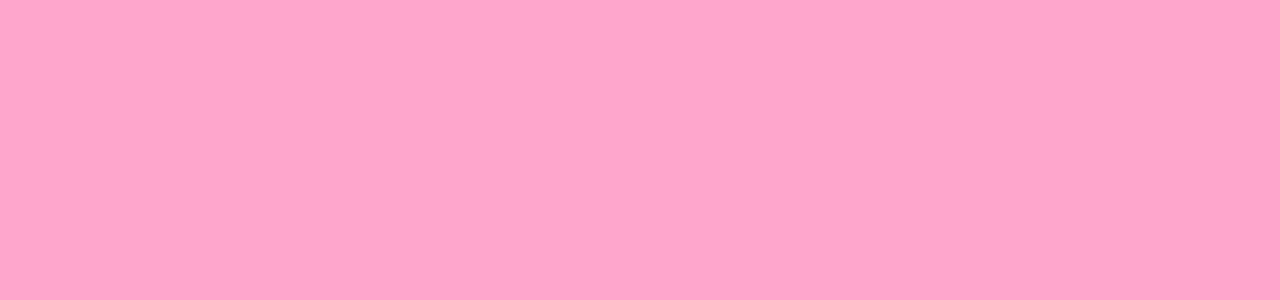
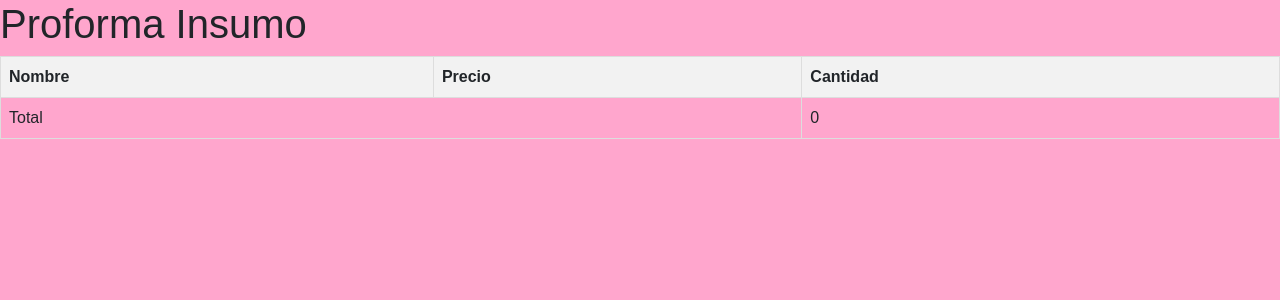
Before and after one commit to AngelesGamero17/Frontend-Gestion-Pasteleria, a React (Create React App) app: page /ProformaInsumo in a window 1280 px wide. Before the commit this address had no page. Shown: the top 300 px of the page. Built offline with nearby package versions, Linux system fonts and the light colour scheme.

Commit message:
proforma insumo

```diff
--- a/src/App.js
+++ b/src/App.js
@@ -47,8 +47,8 @@ function App() {
       <Route path='/NoPermisos' element={<NoPermisos/>}/>
       <Route path='/MostrarProductos' element={<MostrarProductos/>} />
       <Route path='/MostrarInsumo' element={<MostrarInsumo/>} />
-      <Route path='/ProfomaInsumo' element={<ProformaInsumo/>} />
-      <Route path='/ProfomaProducto' element={<ProformaProducto/>} />
+      <Route path='/ProformaInsumo' element={<ProformaInsumo/>} />
+      <Route path='/ProformaProducto' element={<ProformaProducto/>} />
       <Route path='/Login' element={<Login />} />
 
       {(tipoEmpleado === 1 ||tipoEmpleado === 2 ||tipoEmpleado === 3)? (
--- /dev/null
+++ b/src/assets/css/ProformaInsumo.css
@@ -0,0 +1,14 @@
+.proforma-table {
+    border-collapse: collapse;
+    width: 100%;
+  }
+
+  .proforma-table th,
+  .proforma-table td {
+    border: 1px solid #ddd;
+    padding: 8px;
+  }
+
+  .proforma-table th {
+    background-color: #f2f2f2;
+  }
--- a/src/components/MostrarInsumo.jsx
+++ b/src/components/MostrarInsumo.jsx
@@ -5,14 +5,13 @@ import '../assets/css/Producto.css';
 import IconoInsu from '../assets/img/IconoInsu.jpeg';
 import ProductIcon from '../assets/img/ProductIcon.png';
 import IconLogo from '../assets/img/IconLogo.png'
-import Login from "./Login";
-
 class MostrarInsumo extends React.Component {
   state = {
     insumos: [],
     searchQuery: "",
     searchFields: ["nombreInsumo", "cantidadInsumo", "fecCompra", "tipoInsumo", "precioInsumo"],
-    showCards: false, // Track when to show the cards with animation
+    showCards: false,
+    cantidad: 0,// Track when to show the cards with animation
   };
 
   // Buscador
@@ -31,7 +30,7 @@ class MostrarInsumo extends React.Component {
   }
 
   // Función para agregar a la proforma
-  addToProforma1 = (value) => {
+  addToProforma1 = (value, cantidad) => {
     // Obtener los valores del objeto "value"
     const nombre = value.nombreInsumo;
     const precio = parseFloat(value.precioInsumo).toFixed(2);
@@ -43,14 +42,14 @@ class MostrarInsumo extends React.Component {
     const proformaArray = proforma1 ? JSON.parse(proforma1) : [];
 
     // Agregar el nuevo objeto a la proforma
-    const nuevoInsumo = { nombre, precio };
+    const nuevoInsumo = { nombre, precio, cantidad };
     proformaArray.push(nuevoInsumo);
 
     // Guardar la proforma actualizada en el localStorage
     localStorage.setItem('proforma1', JSON.stringify(proformaArray));
 
     // Redirigir a la página "/ProformaProducto"
-    window.location.href = "/ProfomaInsumo";
+    window.location.href = "./ProformaInsumo";
   };
 
 
@@ -123,10 +122,19 @@ class MostrarInsumo extends React.Component {
                     <h5 className="card-title">{value.nombreInsumo}</h5>
                     <p style={{ color: 'blue' }}>Precio:</p>
                     <p className="card-text">S/ {parseFloat(value.precioInsumo).toFixed(2)}</p>
+                    <p style={{ color: 'blue' }}>Cantidad:</p>
+
+                        <input
+                      type="number"
+                      value={this.state.cantidad}
+                      onChange={(event) => this.setState({ cantidad: event.target.value })}
+                    />
+                    <br/>
+                    <br/>
                     <button
                       className="btn btn-primary btn-sm"
                       style={{ backgroundColor: "#ab3ed8", borderColor: "#bc4ed8" }}
-                      onClick={() => this.addToProforma1(value)}
+                      onClick={() => this.addToProforma1(value, this.state.cantidad)}
                     >
                       Agregar a la Proforma
                     </button>
--- a/src/components/MostrarProductos.jsx
+++ b/src/components/MostrarProductos.jsx
@@ -124,6 +124,10 @@ class MostrarProductos extends React.Component {
                     <h5 className="card-title">{value.nombre}</h5>
                     <p style={{ color: 'blue' }}>Precio:</p>
                     <p className="card-text">S/ {parseFloat(value.precio).toFixed(2)}</p>
+                    <p style={{ color: 'blue' }}>Cantidad:</p>
+                    <input type="number"  />
+                    <br/>
+                    <br/>
                     <button
                       className="btn btn-primary btn-sm"
                       style={{ backgroundColor: "#ab3ed8", borderColor: "#bc4ed8" }}
--- a/src/components/ProformaInsumo.jsx
+++ b/src/components/ProformaInsumo.jsx
@@ -1,5 +1,5 @@
 import React from "react";
-import Header from "../template/Header";
+import "../assets/css/ProformaInsumo.css"; // Importar archivo CSS para los estilos
 
 class ProformaInsumo extends React.Component {
   state = {
@@ -9,7 +9,7 @@ class ProformaInsumo extends React.Component {
 
   componentDidMount() {
     // Obtener la proforma del localStorage
-        const proforma1 = localStorage.getItem('proforma1');
+    const proforma1 = localStorage.getItem("proforma1");
 
     // Verificar si la proforma existe y actualizar el estado
     if (proforma1) {
@@ -18,9 +18,20 @@ class ProformaInsumo extends React.Component {
     }
   }
 
+  calcularTotal() {
+    const { proforma1 } = this.state;
+    let total = 0;
+
+    proforma1.forEach((insumo) => {
+      total += insumo.precio * insumo.cantidad;
+    });
+
+    return total;
+  }
+
   render() {
-
     const { proforma1, decodedValue } = this.state;
+    const total = this.calcularTotal();
 
     return (
       <React.Fragment>
@@ -33,11 +44,12 @@ const { proforma1, decodedValue } = this.state;
           </div>
         )}
 
-        <table>
+        <table className="proforma-table">
           <thead>
             <tr>
               <th>Nombre</th>
               <th>Precio</th>
+              <th>Cantidad</th>
             </tr>
           </thead>
           <tbody>
@@ -45,11 +57,17 @@ const { proforma1, decodedValue } = this.state;
               <tr key={index}>
                 <td>{insumo.nombre}</td>
                 <td>{insumo.precio}</td>
+                <td>{insumo.cantidad}</td>
               </tr>
             ))}
           </tbody>
+          <tfoot>
+            <tr>
+              <td colSpan="2">Total</td>
+              <td>{total}</td>
+            </tr>
+          </tfoot>
         </table>
-
       </React.Fragment>
     );
   }
```
Lines whose indentation alone changed are shown as unchanged.
